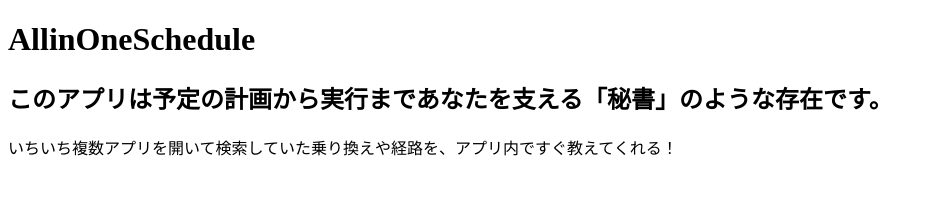
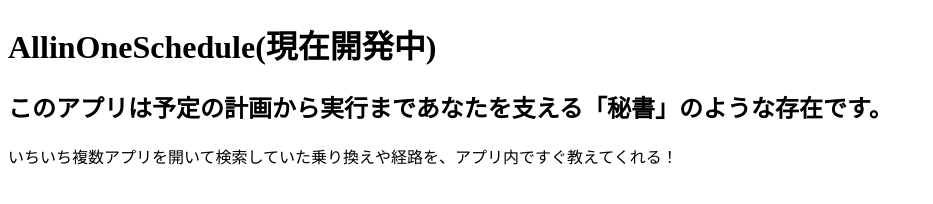
Before and after one commit to tugumikun8686-cit/AllinoneSchedule, a plain HTML site: page index.html in a window 1280 px wide. Shown: the whole page, without its empty margins (0-933 px from the left). Drawn offline with Linux system fonts and the light colour scheme.

Commit message:
Update index.html

```diff
--- a/index.html
+++ b/index.html
@@ -8,7 +8,7 @@
 </head>
 <body>
 
-    <h1>AllinOneSchedule</h1>
+    <h1>AllinOneSchedule(現在開発中)</h1>
 
     <h2>このアプリは予定の計画から実行まであなたを支える「秘書」のような存在です。</h2>
 
```
